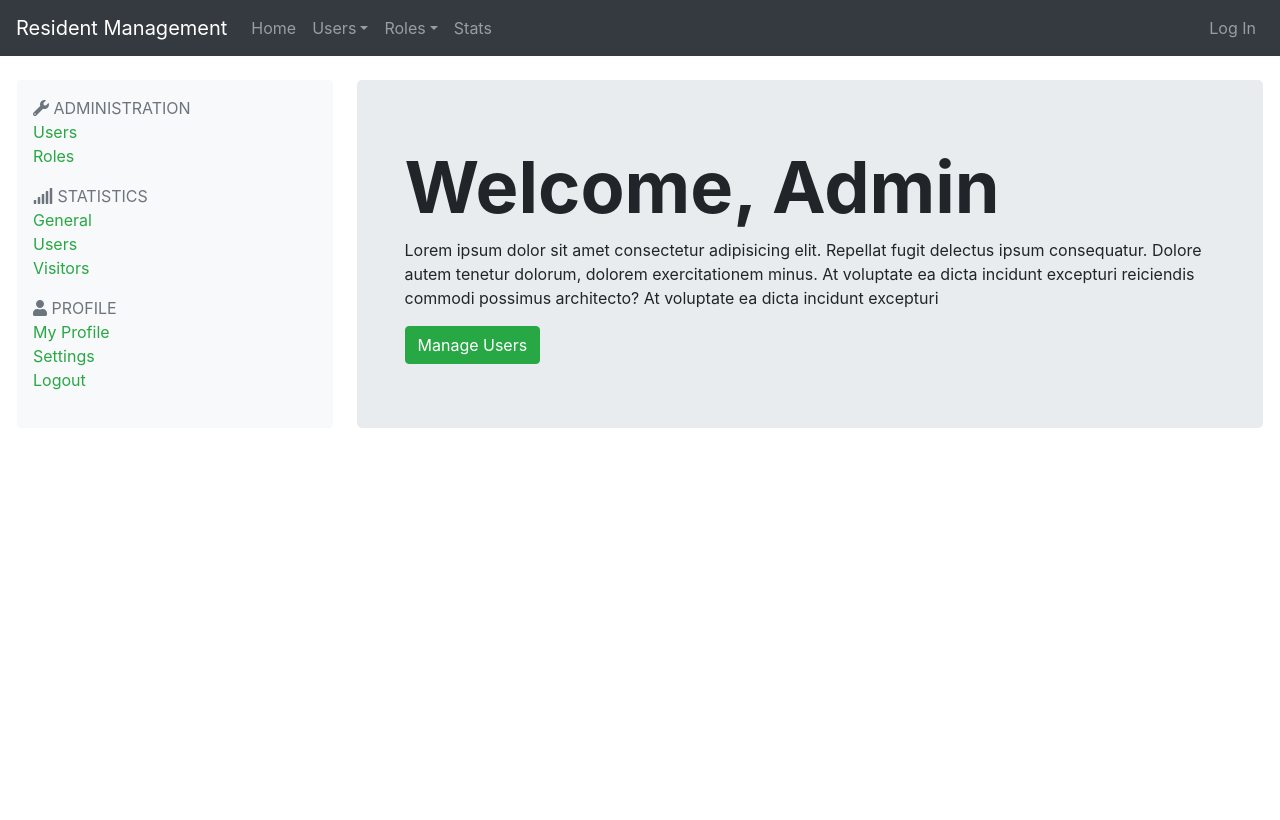
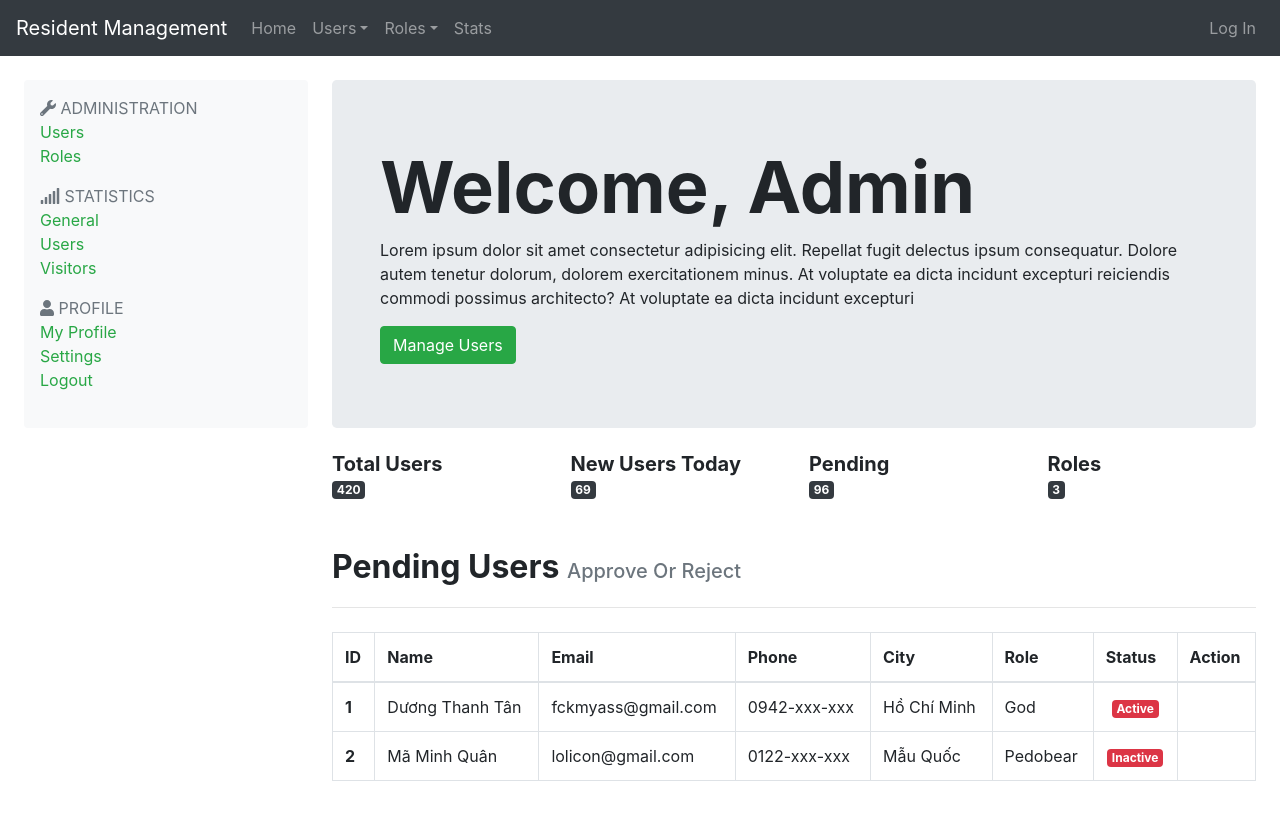
Before and after one commit to nkidmano/admin-layout, a plain HTML site: page index.html in a window 1280 px wide. Drawn offline with nearby package versions, Linux system fonts and the light colour scheme.

Commit message:
finish basic layout

```diff
--- a/index.html
+++ b/index.html
@@ -11,7 +11,7 @@
     <title>Resident Management</title>
 </head>
 <body>
-    <nav class="navbar navbar-expand-sm navbar-dark bg-dark">
+    <nav class="navbar navbar-expand-md navbar-dark bg-dark">
         <a href="#" class="navbar-brand">Resident Management</a>
         <button class="navbar-toggler collapsed" data-toggle="collapse" data-target="#navbarNav">
             <span class="navbar-toggler-icon"></span>
@@ -50,8 +50,8 @@
     </nav>
 
     <main class="p-4">
-        <div class="row">
-            <div class="col-3 bg-light rounded px-3 pt-3 mr-4 ml-2">
+        <div class="navigation-view d-flex mb-4">
+            <div class="side-navbar bg-light rounded p-3 mr-4">
                 <ul class="list-unstyled mb-3">
                     <li class="text-muted text-uppercase"><i class="fas fa-wrench"></i>&nbsp;administration</li>
                     <li><a href="#" class="text-success text-capitalize">users</a></li>
@@ -70,13 +70,81 @@
                     <li><a href="#" class="text-success text-capitalize">logout</a></li>
                 </ul>
             </div>
-            <div class="col jumbotron mr-2 mb-0 px-5">
+            <div class="side-jumbo jumbotron mb-0 px-5">
                 <h1 class="display-3 font-weight-bold text-capitalize">welcome, admin</h1>
                 <p class="">Lorem ipsum dolor sit amet consectetur adipisicing elit. Repellat fugit delectus ipsum consequatur. Dolore autem tenetur dolorum, dolorem exercitationem minus. At voluptate ea dicta incidunt excepturi reiciendis commodi possimus architecto? At voluptate ea dicta incidunt excepturi</p>
                 <a href="#" class="btn btn-success text-capitalize">manage users</a>
             </div>
         </div>
 
+        <div class="d-flex">
+            <div class="anonymous-view">&nbsp;</div>
+            <div class="data-view">
+                <div class="statistic-view row">
+                    <div class="category col-3">
+                        <h5 class="text-capitalize font-weight-bold mb-0">total users</h5>
+                        <span class="badge badge-dark">420</span>
+                    </div>
+                    <div class="category col-3">
+                        <h5 class="text-capitalize font-weight-bold mb-0">new users today</h5>
+                        <span class="badge badge-dark">69</span>
+                    </div>
+                    <div class="category col-3">
+                        <h5 class="text-capitalize font-weight-bold mb-0">pending</h5>
+                        <span class="badge badge-dark">96</span>
+                    </div>
+                    <div class="category col-3">
+                        <h5 class="text-capitalize font-weight-bold mb-0">roles</h5>
+                        <span class="badge badge-dark">3</span>
+                    </div>
+                </div>
+
+                <h2 class="text-capitalize font-weight-bold mt-5 mb-0">
+                    pending users
+                    <span class="h5 d-inline-block text-muted">Approve or Reject</span>
+                </h2>
+
+                <hr>
+
+                <table class="table table-bordered table-hover mt-4">
+                    <thead>
+                        <tr>
+                            <th>ID</th>
+                            <th>Name</th>
+                            <th>Email</th>
+                            <th>Phone</th>
+                            <th>City</th>
+                            <th>Role</th>
+                            <th>Status</th>
+                            <th>Action</th>
+                        </tr>
+                    </thead>
+                    <tbody>
+                        <tr>
+                            <th scope="row">1</th>
+                            <td>Dương Thanh Tân</td>
+                            <td>fckmyass@gmail.com</td>
+                            <td>0942-xxx-xxx</td>
+                            <td>Hồ Chí Minh</td>
+                            <td>God</td>
+                            <td class="text-center"><span class="badge badge-danger">Active</span></td>
+                            <td>&nbsp;</td>
+                        </tr>
+                        <tr>
+                            <th scope="row">2</th>
+                            <td>Mã Minh Quân</td>
+                            <td>lolicon@gmail.com</td>
+                            <td>0122-xxx-xxx</td>
+                            <td>Mẫu Quốc</td>
+                            <td>Pedobear</td>
+                            <td class="text-center"><span class="badge badge-danger">Inactive</span></td>
+                            <td>&nbsp;</td>
+                        </tr>
+                    </tbody>
+                </table>
+
+            </div>
+        </div>
     </main>
 
 
--- a/style.css
+++ b/style.css
@@ -0,0 +1,15 @@
+.side-navbar {
+    flex: 1;
+}
+
+.side-jumbo {
+    flex: 0 0 75%;
+}
+
+.anonymous-view {
+    flex: 1;
+}
+
+.data-view {
+    flex: 0 0 75%;
+}
```
